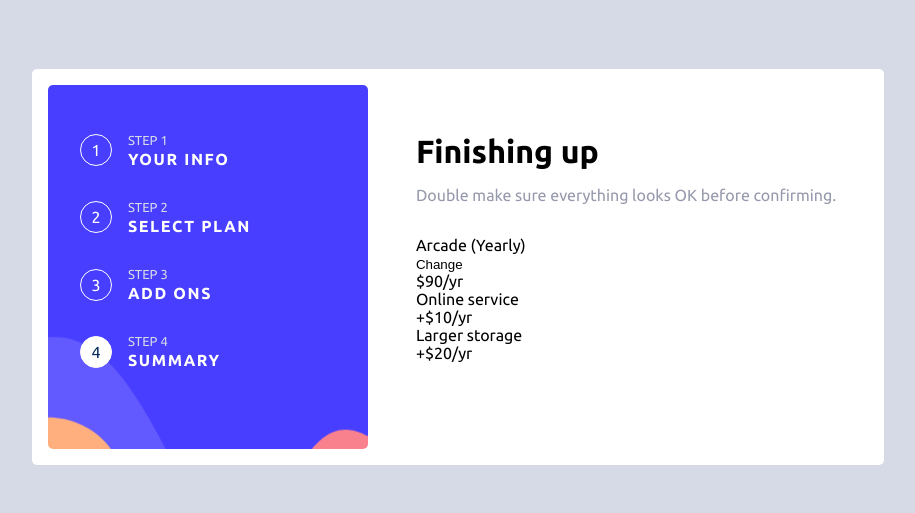
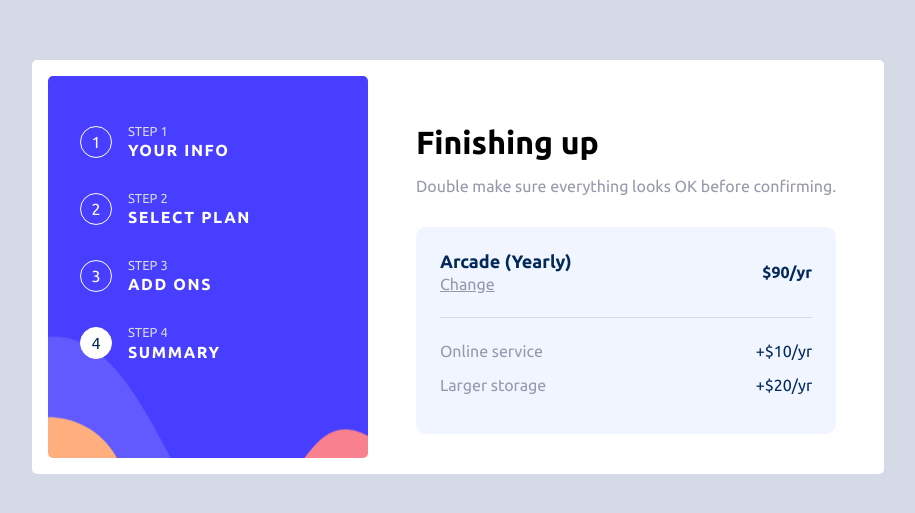
Before and after one commit to hamdi4-beep/multi-step-form, a React (Vite) app: page /multi-step-form/summary in a window 1280 px wide. Shown: the part 133-646 px from the top of the page, without its empty margins (182-1097 px from the left). Built offline with nearby package versions, Linux system fonts and the light colour scheme.

Commit message:
created a wrapper for the summary content

```diff
--- a/src/components/Summary.tsx
+++ b/src/components/Summary.tsx
@@ -11,17 +11,17 @@ function Summary() {
                         <button className="change-plan-btn">Change</button>
                     </div>
 
-                    <p>$90/yr</p>
+                    <p className="plan-price">$90/yr</p>
                 </div>
 
                 <div className="addon-info">
                     <p>Online service</p>
-                    <p>+$10/yr</p>
+                    <p className="addon-price">+$10/yr</p>
                 </div>
 
                 <div className="addon-info">
                     <p>Larger storage</p>
-                    <p>+$20/yr</p>
+                    <p className="addon-price">+$20/yr</p>
                 </div>
             </div>
         </div>
--- a/src/index.css
+++ b/src/index.css
@@ -235,6 +235,53 @@ button.cta-btn {
     margin-top: 3em;
 }
 
+.wrapper {
+    background-color: var(--neutral-clr-blue-100);
+    border-radius: 10px;
+    padding: 1.5em;
+}
+
+.plan-title {
+    color: var(--primary-clr-blue-950);
+    font-weight: 700;
+    font-size: large;
+}
+
+.top-banner {
+    display: flex;
+    justify-content: space-between;
+    align-items: center;
+    padding-bottom: 1.5em;
+    margin-bottom: 1.5em;
+    border-bottom: 1px solid var(--neutral-clr-purple-200);
+}
+
+.top-banner button {
+    color: var(--neutral-clr-grey-500);
+    font: inherit;
+    text-decoration: underline;
+    margin-top: .2em;
+}
+
+.plan-price {
+    color: var(--primary-clr-blue-950);
+    font-weight: 700;
+}
+
+.addon-info {
+    display: flex;
+    justify-content: space-between;
+    margin-bottom: 1em;
+}
+
+.addon-info p {
+    color: var(--neutral-clr-grey-500);
+}
+
+p.addon-price {
+    color: var(--primary-clr-blue-950);
+}
+
 @media only screen and (min-width: 768px) {
     body {
         display: grid;
```
